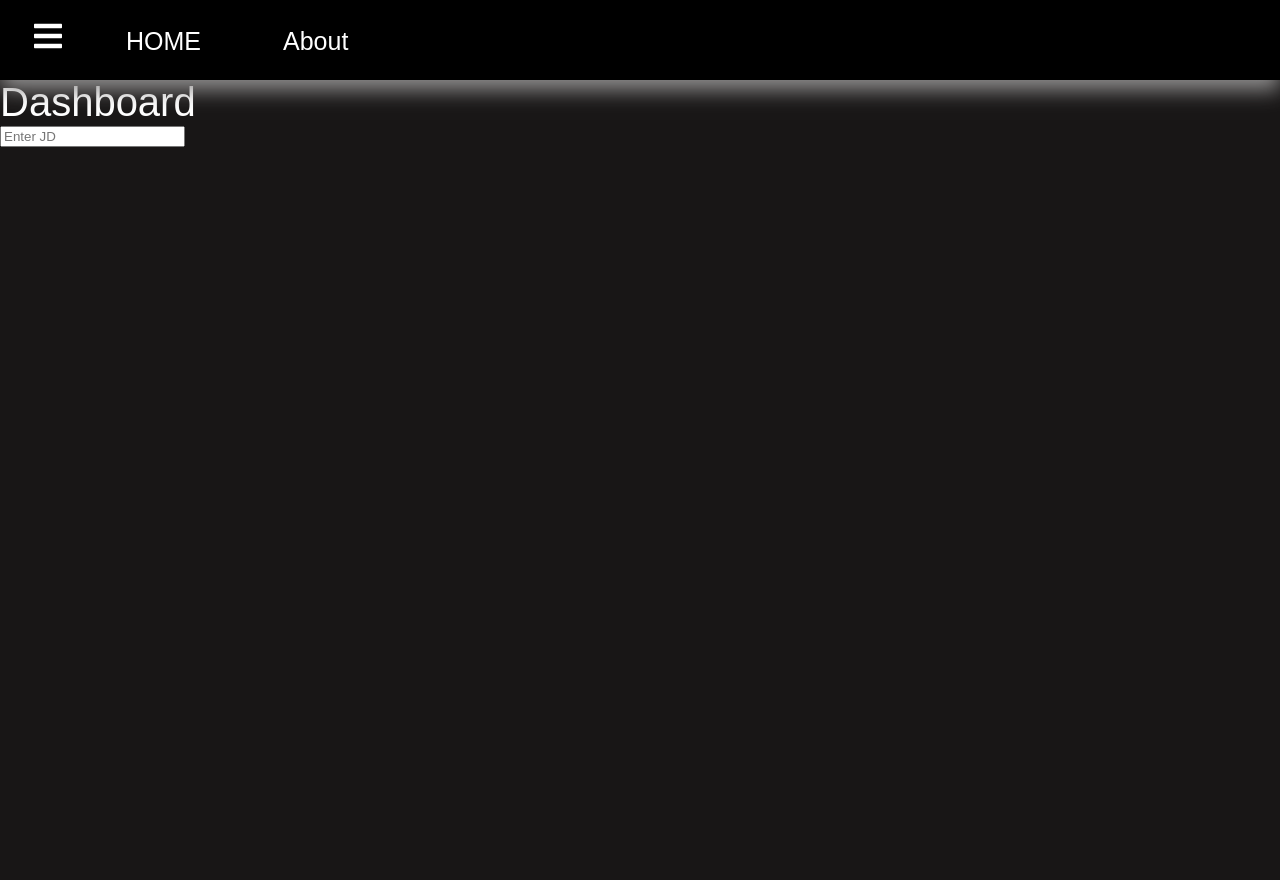
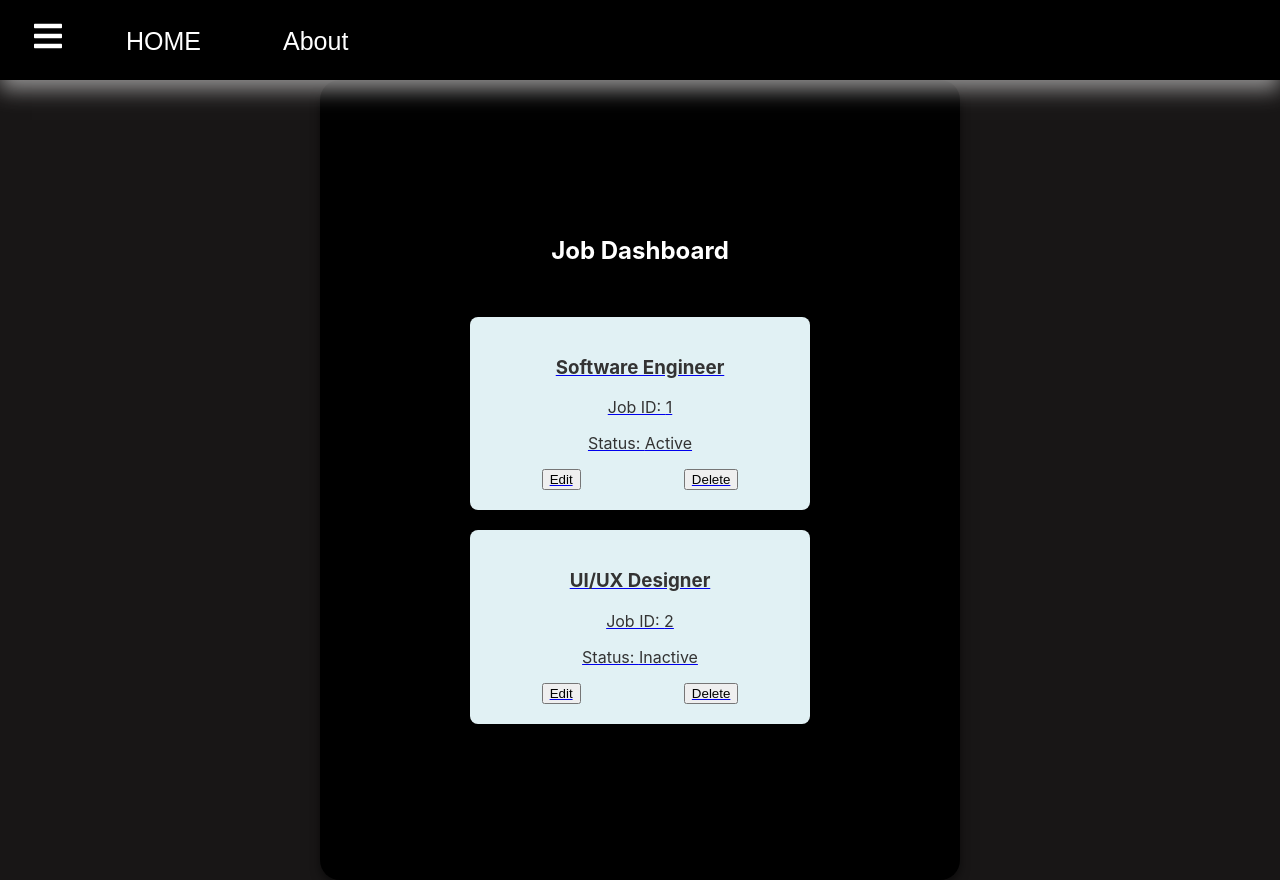
Before and after one commit to AyushModi123/Intelli-Hire, a React (Create React App) app in the folder res_valuator/: page /dashboard in a window 1280 px wide. Before the commit the page ends 800 px from the top, so only its background shows below. Built offline with nearby package versions, Linux system fonts and the light colour scheme.

Commit message:
dashboard

```diff
--- a/res_valuator/src/App.js
+++ b/res_valuator/src/App.js
@@ -9,6 +9,7 @@ import UnknownTerritory from "./components/errorpg";
 import Signup from "./components/signup/signup";
 import Login from "./components/login/Login";
 import Dashboard from "./components/dashboard/dashboard";
+import JobDetails from "./components/dashboard/jobDetails";
 
 
 function App() {
@@ -26,8 +27,9 @@ function App() {
           <Route path="/" element={<Login/>}/>
           <Route path="/login" element={<Login/>}/>
           <Route path="/dashboard" element={<Dashboard/>}/>
+          <Route path="/dashboard/:jobId" element={<JobDetails/>}/>
           <Route path="/signup" element={<Signup/>}/>
-          <Route path="/:id" element={<Upload randomId={randomId} />} />
+          <Route path="/job/:id" element={<Upload randomId={randomId} />} />
           <Route
             path={`/quiz/${randomId}`}
             element={<Quiz randomId={randomId} />}
--- /dev/null
+++ b/res_valuator/src/components/dashboard/dashboard.css
@@ -0,0 +1,65 @@
+.dashboard-container {
+    display: flex;
+    flex-direction: column;
+    align-items: center;
+    justify-content: center;
+    min-height: 100vh;
+    background-color: black;
+    color: white;
+  }
+
+  .card-container {
+    display: flex;
+    flex-wrap: wrap;
+    justify-content: center;
+    gap: 20px;
+    margin-bottom: 20px;
+  }
+
+  .card {
+    background-color: #e1f1f4;
+    border-radius: 8px;
+    padding: 20px;
+    width: 300px;
+    text-align: center;
+    cursor: pointer;
+    box-shadow: 0 2px 4px rgba(0, 0, 0, 0.1);
+    color: #333;
+  }
+
+  .card:hover {
+    background-color: #d3e8ed;
+    box-shadow: 0 4px 8px rgba(0, 0, 0, 0.1);
+  }
+
+  .actions {
+    display: flex;
+    justify-content: space-around;
+    margin-top: 10px;
+  }
+
+  .job-details {
+    background-color: #f1f1f1;
+    border-radius: 8px;
+    padding: 20px;
+    box-shadow: 0 2px 4px rgba(0, 0, 0, 0.1);
+    color: #333;
+  }
+
+  table {
+    width: 100%;
+    border-collapse: collapse;
+    margin-top: 10px;
+  }
+
+  th,
+  td {
+    padding: 8px;
+    text-align: left;
+    border-bottom: 1px solid #ddd;
+  }
+
+  th {
+    background-color: #f8f8f8;
+    color: #333;
+  }
--- a/res_valuator/src/components/dashboard/dashboard.js
+++ b/res_valuator/src/components/dashboard/dashboard.js
@@ -1,27 +1,101 @@
-import React, { useEffect, useState } from "react";
+// import React, { useEffect, useState } from "react";
+// const Dashboard = () => {
+//     const [data, setData] = useState({
+//         jd: "",/*same names as in db*/
+//         weights: [],
+//         employer: "",
+//         password1: "",
+//         password2: "",
+//       });
+//       const handleChange = ({ currentTarget: input }) => {
+//         setData({ ...data, [input.name]: input.value });
+//       };
+//   return (
+//     <div>
+//       <h1 style={{color:"white"}}>Dashboard</h1>
+//       <input
+//        type="text"
+//        placeholder="Enter JD"
+//        name="jd"
+//        value={data.jd}
+//        onChange={handleChange}
+//       />
+//     </div>
+//   )
+// }
+
+// export default Dashboard
+import React, { useState } from 'react';
+
+import './dashboard.css'; // Import the CSS file
+import JobDetails from './jobDetails';
+import { Link } from 'react-router-dom';
+
 const Dashboard = () => {
-    const [data, setData] = useState({
-        jd: "",/*same names as in db*/
-        weights: [],
-        employer: "",
-        password1: "",
-        password2: "",
-      });
-      const handleChange = ({ currentTarget: input }) => {
-        setData({ ...data, [input.name]: input.value });
-      };
+  const [jobs, setJobs] = useState([
+    {
+      jobId: 1,
+      jobTitle: 'Software Engineer',
+      status: 'Active',
+      jobDesc: 'Lorem ipsum dolor sit amet, consectetur adipiscing elit.',
+      jobUrl: 'https://example.com/job1',
+      candidates: [
+        { name: 'John Doe', email: 'john@example.com', phone: '1234567890', status: 'Applied' },
+        { name: 'Jane Smith', email: 'jane@example.com', phone: '9876543210', status: 'Interview' },
+      ],
+    },
+    {
+      jobId: 2,
+      jobTitle: 'UI/UX Designer',
+      status: 'Inactive',
+      jobDesc: 'Lorem ipsum dolor sit amet, consectetur adipiscing elit.',
+      jobUrl: 'https://example.com/job2',
+      candidates: [
+        { name: 'Alice Brown', email: 'alice@example.com', phone: '1111111111', status: 'Offer' },
+        { name: 'Bob Johnson', email: 'bob@example.com', phone: '2222222222', status: 'Rejected' },
+      ],
+    },
+  ]);
+
+  const [selectedJob, setSelectedJob] = useState(null);
+
+  const handleCardClick = (job) => {
+    setSelectedJob(job);
+  };
+
+  const handleEdit = (job) => {
+    // Handle edit action for the job
+    console.log('Edit job:', job);
+  };
+
+  const handleDelete = (job) => {
+    // Handle delete action for the job
+    console.log('Delete job:', job);
+  };
+
+
   return (
-    <div>
-      <h1 style={{color:"white"}}>Dashboard</h1>
-      <input
-       type="text"
-       placeholder="Enter JD"
-       name="jd"
-       value={data.jd}
-       onChange={handleChange}
-      />
+    <div className="dashboard-container">
+      <h2>Job Dashboard</h2>
+
+      <div className="card-container">
+        {jobs.map((job) => (
+          <Link to={`/dashboard/${job.jobId}`}>
+            <div className="card" key={job.jobId} onClick={() => handleCardClick(job)}>
+              <h3>{job.jobTitle}</h3>
+              <p>Job ID: {job.jobId}</p>
+              <p>Status: {job.status}</p>
+              <div className="actions">
+                <button onClick={(e) => handleEdit(job)}>Edit</button>
+                <button onClick={(e) => handleDelete(job)}>Delete</button>
+              </div>
+            </div>
+          </Link>
+        ))}
+      </div>
     </div>
-  )
-}
+  );
 
-export default Dashboard
+};
+
+export default Dashboard;
--- /dev/null
+++ b/res_valuator/src/components/dashboard/jobDetails.js
@@ -0,0 +1,51 @@
+import React from 'react';
+
+const JobDetails = () => {
+
+    const job = {
+        jobId: 2,
+        jobTitle: 'UI/UX Designer',
+        status: 'Inactive',
+        jobDesc: 'Lorem ipsum dolor sit amet, consectetur adipiscing elit.',
+        jobUrl: 'https://example.com/job2',
+        candidates: [
+            { name: 'Alice Brown', email: 'alice@example.com', phone: '1111111111', status: 'Offer' },
+            { name: 'Bob Johnson', email: 'bob@example.com', phone: '2222222222', status: 'Rejected' },
+        ],
+    }
+    return (
+        <div className="job-details">
+            <h3>Job Details</h3>
+            <p>{job.jobDesc}</p>
+            <p>
+                <a href={job.jobUrl} target="_blank" rel="noopener noreferrer">
+                    Job URL
+                </a>
+            </p>
+
+            <h3>Candidates</h3>
+            <table>
+                <thead>
+                    <tr>
+                        <th>Name</th>
+                        <th>Email</th>
+                        <th>Phone</th>
+                        <th>Status</th>
+                    </tr>
+                </thead>
+                <tbody>
+                    {job.candidates.map((candidate, index) => (
+                        <tr key={index}>
+                            <td>{candidate.name}</td>
+                            <td>{candidate.email}</td>
+                            <td>{candidate.phone}</td>
+                            <td>{candidate.status}</td>
+                        </tr>
+                    ))}
+                </tbody>
+            </table>
+        </div>
+    );
+};
+
+export default JobDetails;
```
Also changed, not shown: 2 other files (tests, documents, lock files or other folders).
